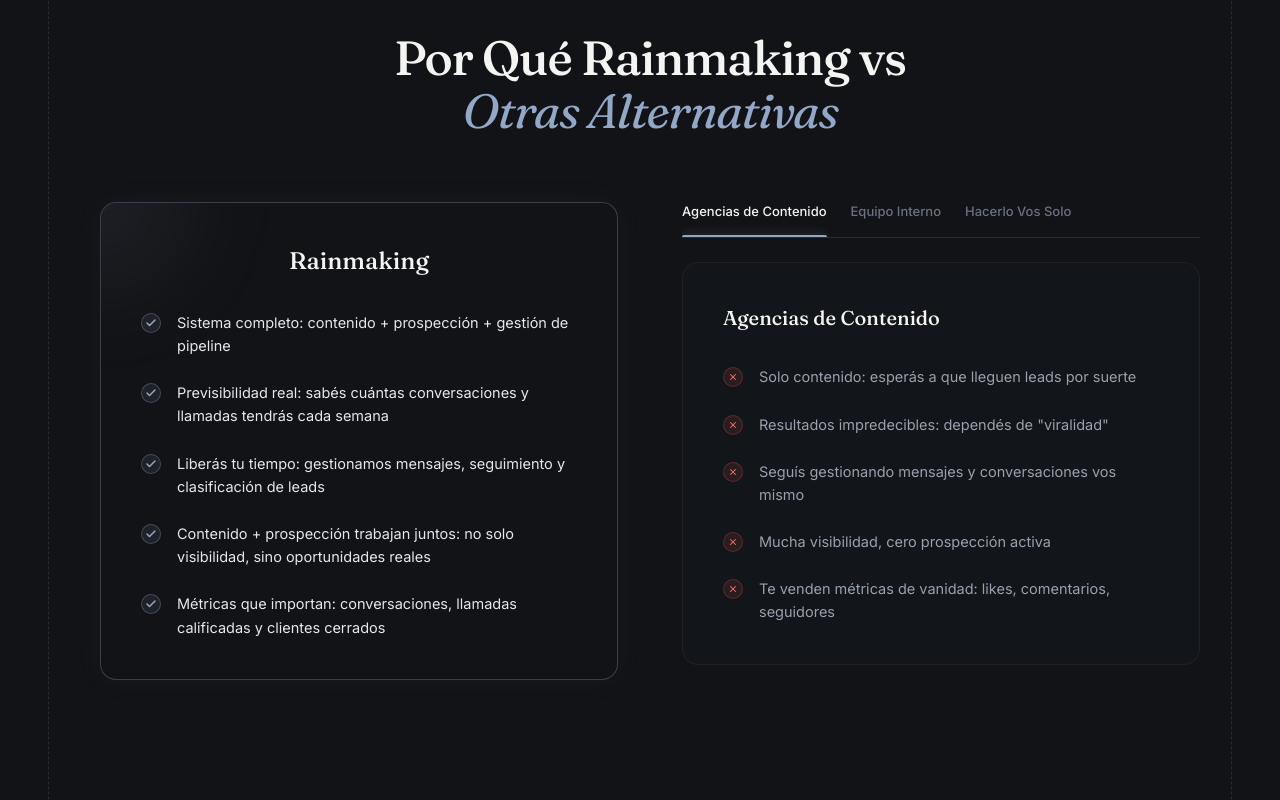
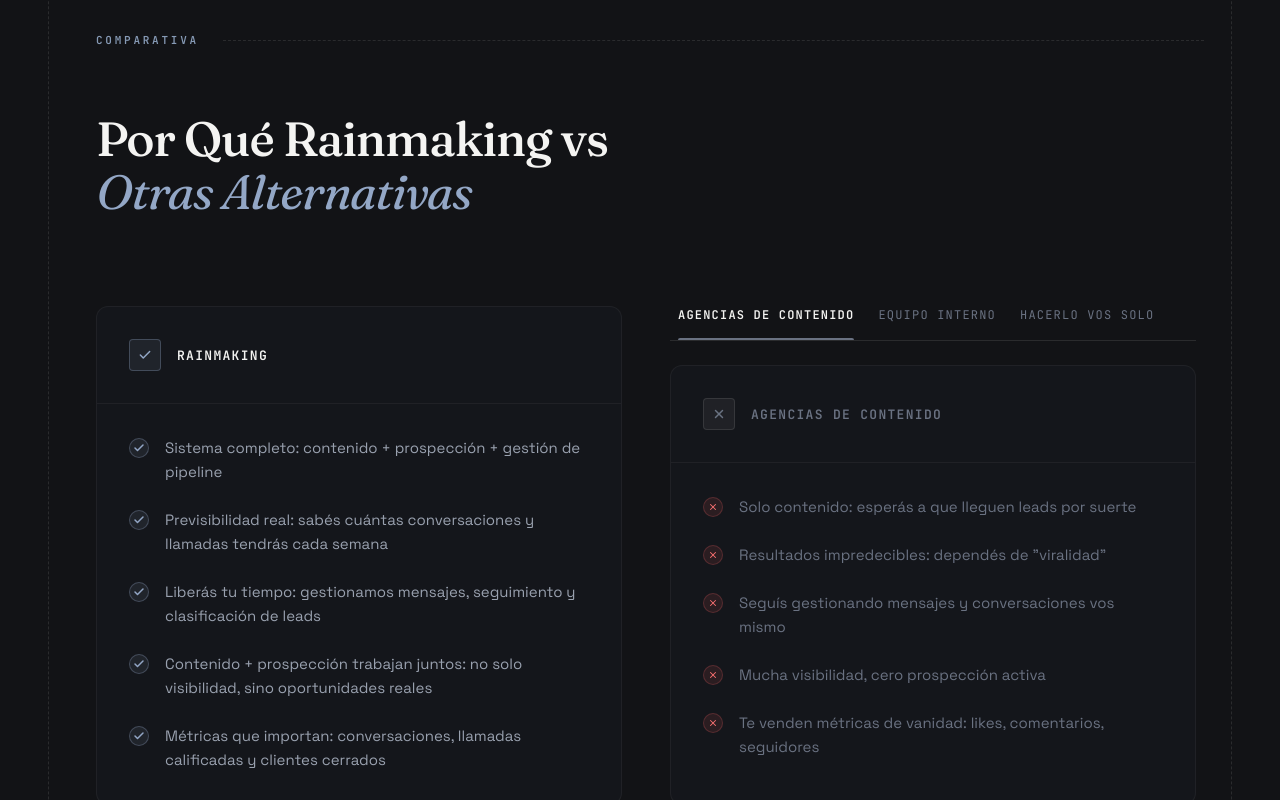
Before and after one commit to lucacespedes00-creator/LAP-landing, a React (Vite) app: page / in a window 1280 px wide. Shown: the part 6780-7580 px from the top of the page. Built offline with nearby package versions, Linux system fonts and the light colour scheme.

Commit message:
Align ComparisonSection title and adapt card styles

```diff
--- a/src/App.tsx
+++ b/src/App.tsx
@@ -519,7 +519,7 @@ function ComparisonSection() {
   ];
 
   return (
-    <section className="w-[1300px] mx-auto px-6 lg:px-24 pt-24 pb-32 flex flex-col items-center relative z-10 border-t border-dashed border-white/10">
+    <section className="w-[1300px] mx-auto px-6 lg:px-24 pt-24 pb-32 flex flex-col relative z-10 border-t border-dashed border-white/10">
       {/* Crosshairs */}
       <div className="absolute top-0 left-0 -translate-x-1/2 -translate-y-1/2 text-white/40 hidden md:block">
          <svg width="15" height="15" viewBox="0 0 15 15" fill="none"><path d="M7.5 0V15M0 7.5H15" stroke="currentColor" strokeWidth="1"/></svg>
@@ -528,24 +528,35 @@ function ComparisonSection() {
          <svg width="15" height="15" viewBox="0 0 15 15" fill="none"><path d="M7.5 0V15M0 7.5H15" stroke="currentColor" strokeWidth="1"/></svg>
       </div>
 
-      <div className="text-center mb-16">
-        <h2 className="text-[40px] md:text-[48px] font-serif font-medium leading-[1.1] tracking-tight text-[#f4f4f2]">
+      <div className="flex items-center gap-6 mb-16">
+        <span className="text-[11px] font-mono tracking-[0.25em] text-[#869ab5] uppercase font-bold whitespace-nowrap">
+          Comparativa
+        </span>
+        <div className="flex-1 h-px border-b border-dashed border-white/10" />
+      </div>
+
+      <div className="max-w-[700px] mb-16">
+        <h2 className="text-[40px] md:text-[48px] font-serif font-medium leading-[1.1] tracking-tight text-[#f4f4f2] mb-6">
           Por Qué Rainmaking vs <br />
           <span className="italic text-[#93a7c6] font-normal">Otras Alternativas</span>
         </h2>
       </div>
 
-      <div className="grid grid-cols-1 lg:grid-cols-2 gap-8 lg:gap-16 w-full max-w-[1100px] mx-auto items-start">
+      <div className="grid grid-cols-1 lg:grid-cols-2 gap-8 lg:gap-12 w-full max-w-[1100px] items-start">
         {/* Left Column - Rainmaking */}
-        <div className="bg-[#121316] border border-[#93a7c6]/30 rounded-2xl p-8 lg:p-10 shadow-[0_0_30px_rgba(147,167,198,0.05)] relative overflow-hidden">
-          {/* Subtle glow */}
-          <div className="absolute -top-20 -left-20 w-40 h-40 bg-[#93a7c6]/10 rounded-full blur-[50px] pointer-events-none" />
-
-          <h3 className="text-[24px] font-serif font-medium text-[#f4f4f2] mb-8 text-center relative z-10">Rainmaking</h3>
-
-          <ul className="space-y-6 relative z-10">
+        <div className="bg-[#1a1c23]/40 border border-white/5 rounded-xl flex flex-col h-full min-h-[480px]">
+          <div className="p-6 lg:p-8 border-b border-white/5 flex items-center gap-4">
+            <div className="w-8 h-8 rounded border border-[#93a7c6]/30 bg-[#93a7c6]/10 flex items-center justify-center">
+               <svg width="14" height="14" viewBox="0 0 24 24" fill="none" stroke="currentColor" strokeWidth="2.5" strokeLinecap="round" strokeLinejoin="round" className="text-[#93a7c6]">
+                  <polyline points="20 6 9 17 4 12" />
+               </svg>
+            </div>
+            <span className="text-[13px] font-mono tracking-widest text-[#f4f4f2] uppercase font-semibold">Rainmaking</span>
+          </div>
+          <div className="p-6 lg:p-8 flex-1">
+            <ul className="space-y-6">
               {rainmakingPoints.map((point, idx) => (
-              <li key={idx} className="flex items-start gap-4 text-[14.5px] text-gray-200 leading-[1.6]">
+                <li key={idx} className="flex items-start gap-4 text-[15px] text-gray-400 font-['Space_Grotesk'] leading-[1.6]">
                   <div className="w-5 h-5 rounded-full bg-[#93a7c6]/10 border border-[#93a7c6]/30 flex items-center justify-center shrink-0 mt-[2px]">
                     <svg width="12" height="12" viewBox="0 0 24 24" fill="none" stroke="#93a7c6" strokeWidth="3" strokeLinecap="round" strokeLinejoin="round">
                       <polyline points="20 6 9 17 4 12" />
@@ -556,34 +567,44 @@ function ComparisonSection() {
               ))}
             </ul>
           </div>
+        </div>
 
         {/* Right Column - Alternatives */}
-        <div className="flex flex-col min-h-[460px]">
+        <div className="flex flex-col h-full min-h-[480px]">
           {/* Tabs */}
-          <div className="flex items-center gap-6 mb-6 border-b border-white/10 overflow-x-auto scrollbar-hide pb-0">
+          <div className="flex items-center gap-6 mb-6 border-b border-white/10 overflow-x-auto scrollbar-hide pb-0 pl-2">
             {alternatives.map((alt, idx) => (
               <button
                 key={alt.id}
                 onClick={() => setActiveTab(idx)}
-                className={`text-[13px] font-medium pb-4 transition-colors relative whitespace-nowrap cursor-pointer ${
-                  activeTab === idx ? 'text-[#f4f4f2]' : 'text-gray-500 hover:text-gray-300'
+                className={`text-[12px] font-mono uppercase tracking-widest pb-4 transition-colors relative whitespace-nowrap cursor-pointer ${
+                  activeTab === idx ? 'text-[#f4f4f2] font-semibold' : 'text-gray-500 hover:text-gray-300'
                 }`}
               >
                 {alt.title}
                 {activeTab === idx && (
-                  <div className="absolute bottom-0 left-0 right-0 h-0.5 bg-[#93a7c6] rounded-t-full shadow-[0_0_10px_rgba(147,167,198,0.5)]" />
+                  <div className="absolute bottom-0 left-0 right-0 h-0.5 bg-gray-500 rounded-t-full" />
                 )}
               </button>
             ))}
           </div>
 
           {/* Tab Content Card */}
-          <div className="bg-[#161920]/40 border border-white/5 rounded-2xl p-8 lg:p-10 flex flex-col transition-all duration-300 flex-1">
-            <h3 className="text-[20px] font-serif font-medium text-[#f4f4f2] mb-8">{alternatives[activeTab].title}</h3>
-
+          <div className="bg-[#1a1c23]/40 border border-white/5 rounded-xl flex flex-col flex-1 transition-all duration-300">
+            <div className="p-6 lg:p-8 border-b border-white/5 flex items-center gap-4">
+              <div className="w-8 h-8 rounded border border-white/10 bg-white/5 flex items-center justify-center">
+                 <svg width="14" height="14" viewBox="0 0 24 24" fill="none" stroke="currentColor" strokeWidth="2.5" strokeLinecap="round" strokeLinejoin="round" className="text-gray-500">
+                    <line x1="18" y1="6" x2="6" y2="18" />
+                    <line x1="6" y1="6" x2="18" y2="18" />
+                 </svg>
+              </div>
+              <span className="text-[13px] font-mono tracking-widest text-gray-500 uppercase font-semibold">{alternatives[activeTab].title}</span>
+            </div>
+
+            <div className="p-6 lg:p-8 flex-1">
               <ul className="space-y-6">
                 {alternatives[activeTab].points.map((point, idx) => (
-                <li key={idx} className="flex items-start gap-4 text-[14.5px] text-gray-400 leading-[1.6]">
+                  <li key={idx} className="flex items-start gap-4 text-[15px] text-gray-500 font-['Space_Grotesk'] leading-[1.6]">
                     <div className="w-5 h-5 rounded-full bg-red-400/10 border border-red-400/20 flex items-center justify-center shrink-0 mt-[2px]">
                       <svg width="10" height="10" viewBox="0 0 24 24" fill="none" stroke="#f87171" strokeWidth="2.5" strokeLinecap="round" strokeLinejoin="round">
                         <line x1="18" y1="6" x2="6" y2="18" />
@@ -594,6 +615,7 @@ function ComparisonSection() {
                   </li>
                 ))}
               </ul>
+            </div>
           </div>
         </div>
       </div>
```
Lines whose indentation alone changed are shown as unchanged.
